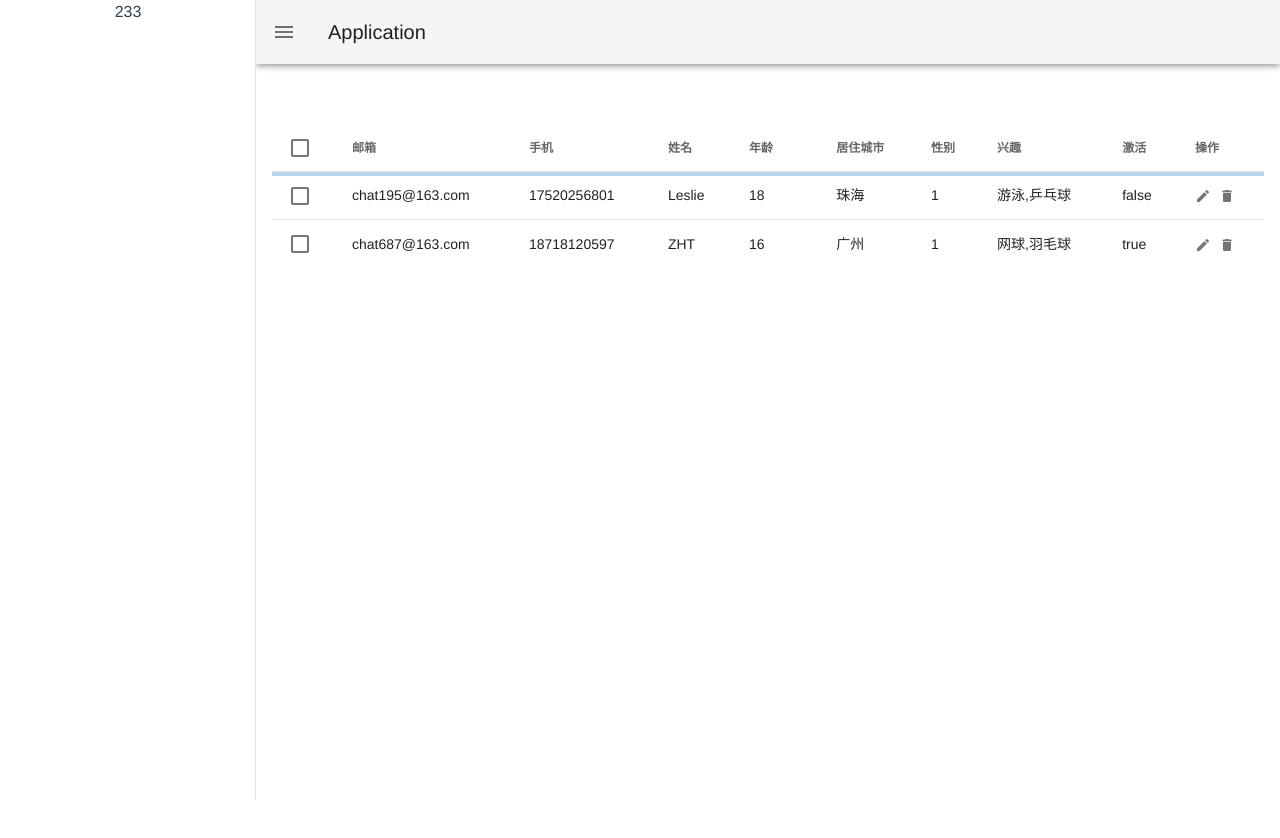
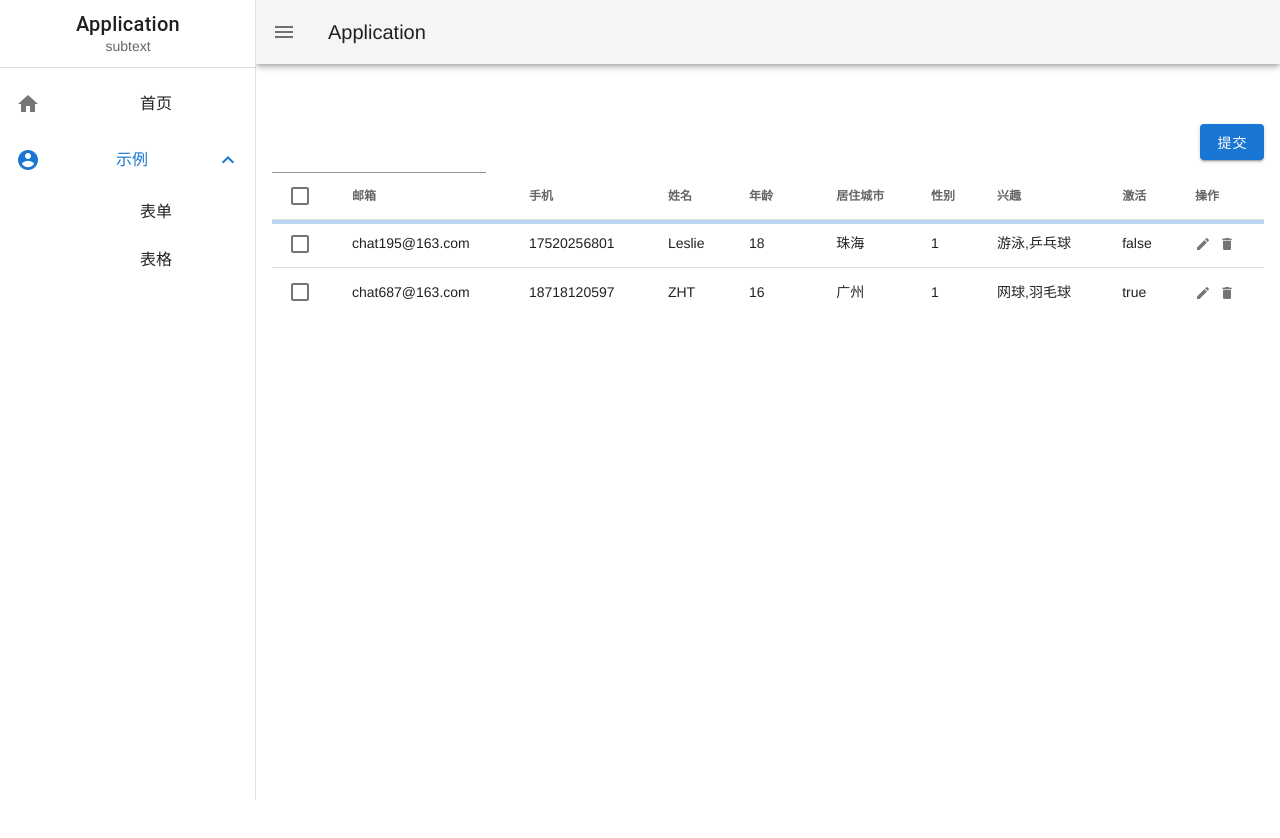
Before and after one commit to ZHTGitHub/vue-rocket, a Vue app: page /demo/table in a window 1280 px wide. Shown: the top 838 px of the page. Built offline with nearby package versions, Linux system fonts and the light colour scheme.

Commit message:
开发demo

```diff
--- a/src/layouts/MainLayout/MainLayout.vue
+++ b/src/layouts/MainLayout/MainLayout.vue
@@ -4,7 +4,57 @@
       v-model="drawer"
       app
     >
-      233
+      <v-list-item>
+        <v-list-item-content>
+          <v-list-item-title class="text-h6">
+            Application
+          </v-list-item-title>
+          <v-list-item-subtitle>
+            subtext
+          </v-list-item-subtitle>
+        </v-list-item-content>
+      </v-list-item>
+
+      <v-divider></v-divider>
+
+      <v-list>
+        <div v-for="(item, index) in menus" :key="`drawer_${ index }`">
+
+          <template v-if="!item.children">
+            <v-list-item link>
+              <v-list-item-icon>
+                <v-icon>mdi-home</v-icon>
+              </v-list-item-icon>
+
+              <v-list-item-title>{{ item.label }}</v-list-item-title>
+            </v-list-item>
+          </template>
+
+
+          <template v-else>
+            <v-list-group
+              :value="true"
+              prepend-icon="mdi-account-circle"
+            >
+              <template v-slot:activator>
+                <v-list-item-title>{{ item.label }}</v-list-item-title>
+              </template>
+
+                <v-list-item
+                  v-for="(record, i) in item.children"
+                  :key="`drawer_child_${ i }`"
+                  link
+                >
+                  <v-list-item-icon>
+                    <v-icon>{{ record.icon }}</v-icon>
+                  </v-list-item-icon>
+
+                  <v-list-item-title>{{ record.label }}</v-list-item-title>
+                </v-list-item>
+            </v-list-group>
+          </template>
+        </div>
+      </v-list>
     </v-navigation-drawer>
 
     <v-app-bar app>
@@ -23,7 +73,43 @@
     name: 'MainLayout',
     data() {
       return {
-        drawer: null
+        drawer: null,
+        menus: [
+          {
+            pId: '0',
+            id: '1',
+            index: 0,
+            icon: '',
+            label: '首页',
+            link: ''
+          },
+          {
+            pId: '0',
+            id: '2',
+            index: 1,
+            icon: '',
+            label: '示例',
+            link: '',
+            children: [
+              {
+                pId: '2',
+                id: '2-1',
+                index: 0,
+                icon: '',
+                label: '表单',
+                link: ''
+              },
+              {
+                pId: '2',
+                id: '2-2',
+                index: 1,
+                icon: '',
+                label: '表格',
+                link: ''
+              }
+            ]
+          }
+        ]
       }
     }
   }
--- a/src/mixins/table/index.js
+++ b/src/mixins/table/index.js
@@ -14,7 +14,7 @@ export default {
 			loading: true,
 			loadingText: 'Loading... Please wait',
 
-			dessertsParams: {},
+			params: {},
 			desserts: [],
 			ids: [],
 			detail: {},
@@ -26,14 +26,15 @@ export default {
 	},
 
 	created() {
+		this.stickFormId()
 		this.getList()
 	},
 
 	methods: {
 		// 检索
 		onSearch() {
-			this.dessertsParams = {
-				...this.dessertsParams,
+			this.params = {
+				...this.params,
 				...this.forms[this.searchFormId],
 				...defaultDessertsParams
 			}
@@ -48,7 +49,7 @@ export default {
 		// 获取列表
 		async getList() {
 			if(this.getHandler) {
-				const result = await this.$store.dispatch(this.getHandler, this.dessertsParams)
+				const result = await this.$store.dispatch(this.getHandler, this.params)
 				if(result) {
 					this.desserts = result.data
 					this.pagination.total = result.total
@@ -60,6 +61,10 @@ export default {
 		// 获取详情
 		async getDetail() {
 
+		},
+
+		stickFormId() {
+			this.searchFormId = this.formId + this.searchId
 		}
 	},
 
--- a/src/views/demo/Table/Table.vue
+++ b/src/views/demo/Table/Table.vue
@@ -1,5 +1,22 @@
 <template>
   <div class="demo-table px-4">
+    <div class="filters flex">
+      <v-row>
+        <v-col cols="3">
+          <z-text-field
+            :formId="searchFormId"
+            formKey="keyword"
+          ></z-text-field>
+        </v-col>
+      </v-row>
+      <z-btn
+        :formId="formId"
+        color="primary"
+        btnType="submit"
+        @click="onSubmit"
+      >提交</z-btn>
+    </div>
+
     <v-data-table
       v-model="selected"
       :headers="headers"
@@ -37,6 +54,7 @@
     mixins: [TableMixins],
     data() {
       return {
+        formId: 'Table',
         selected: [],
         headers: [
           { text: '邮箱', value: 'email', sortable: false },
```
